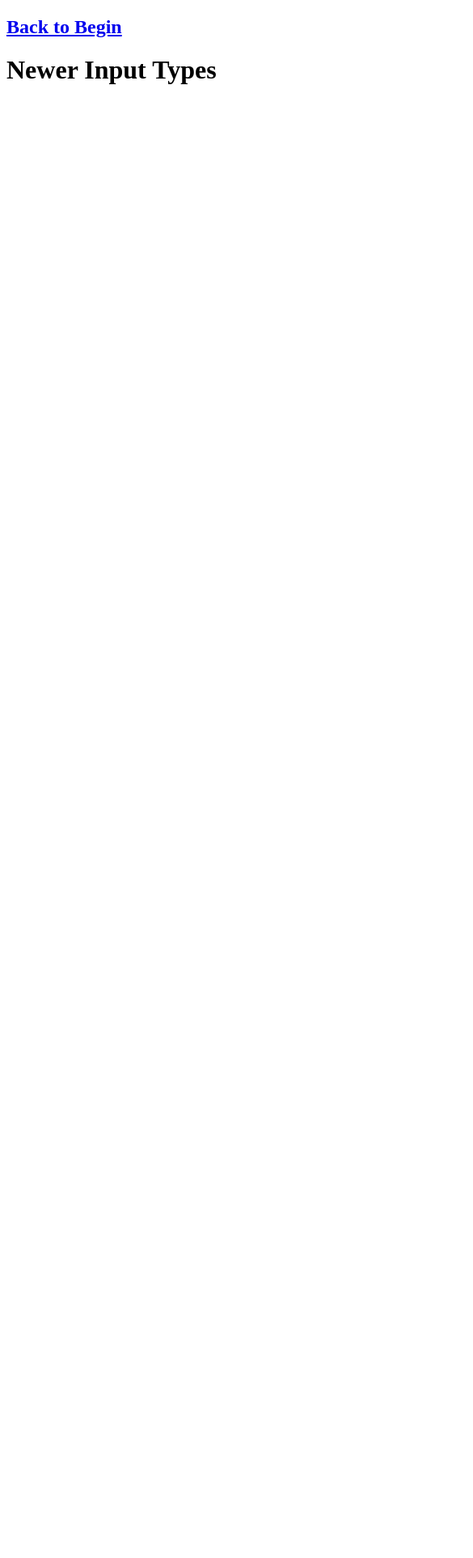
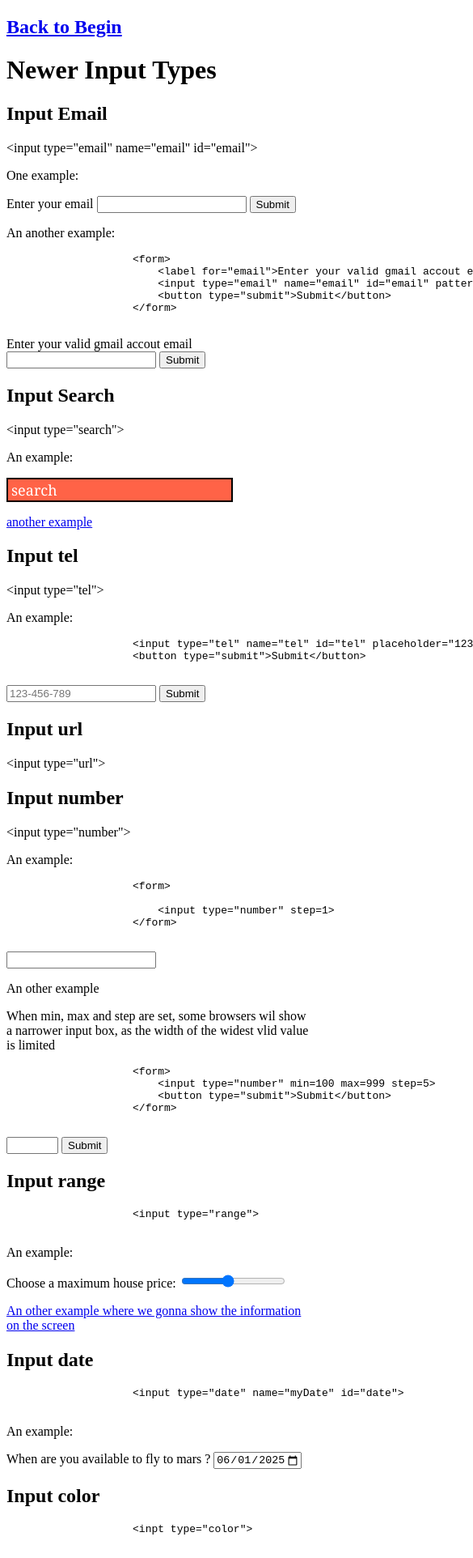
Before and after one commit to akkabb/WebForms, a plain HTML site: page Web_Forms/Section_Part/Newer_inputTypes.html in a window 390 px wide. Shown: the top 1924 px of the page at 81% size, 585 px wide, since content can reach past the window. Before the commit the page ends 844 px from the top, so only its background shows below. Drawn offline with Linux system fonts and the light colour scheme.

```diff
--- a/Web_Forms/CSS/newerInputTypes.css
+++ b/Web_Forms/CSS/newerInputTypes.css
@@ -0,0 +1,52 @@
+/* Styling search input */
+
+input[type="search"] {
+    font-size: 18px;
+    background: tomato;
+    color: #fff;
+    font-family: Georgia, 'Times New Roman', Times, serif;
+    border: 2px solid #000;
+}
+
+input[type="search"]::placeholder {
+    color: #fff;
+    padding-left: 2px;
+}
+
+/* search */
+
+div {
+    display: inline;
+}
+#mySearch {
+    font-size: 2rem;
+    background: brown;
+    font-family: Verdana, Geneva, Tahoma, sans-serif;
+    color: aqua;
+    border: none;
+}
+#mySearch:invalid ~div::after {
+    content: "\292B";
+    padding-left: 7px;
+    color: red;
+    font-size: 2rem;
+}
+#mySearch:valid ~div::after {
+    content: "✓";
+    padding-left: 7px;
+    color: green;
+    font-size: 2rem;
+}
+.btn_submit {
+    font-size: 2rem;
+}
+
+/* Range Input file styling  */
+.rangeInput {
+    display: flex;
+    flex-direction: column;
+    justify-content: center;
+    align-items: center;
+
+}
+/* END Range Input file styling  */
--- /dev/null
+++ b/Web_Forms/Fun_Challenge/Email/email.css
@@ -0,0 +1,21 @@
+.wrapper_emailChallenge {
+    display: flex;
+    flex-direction: column;
+    justify-content: center;
+    align-items: center;
+    min-height: 70vh;
+    font-size: 2rem;
+    line-height: 1.5px;
+}
+
+input {
+    color: #fff;
+    font-size: 2rem;
+    padding: 0.3em;
+}
+input:invalid {
+    background-color: red;
+}
+input:valid {
+    background: green;
+}
--- a/Web_Forms/Section_Part/Newer_inputTypes.html
+++ b/Web_Forms/Section_Part/Newer_inputTypes.html
@@ -14,6 +14,137 @@
             </a>
         </h2>
         <h1>Newer Input Types</h1>
+        <article class="input_email">
+            <h2>Input Email</h2>
+            <div class="format">
+                &ltinput type="email" name="email" id="email"&gt
+            </div>
+            <div class="examples">
+                <p>One example: </p>
+                <form action="">
+                    <label for="email">Enter your email</label>
+                    <input type="email" name="email" id="email">
+                    <button type="submit">Submit</button>
+                </form>
+                <p>An another example: </p>
+                <pre>
+                    &ltform&gt
+                        &ltlabel for="email"&gtEnter your valid gmail accout email&lt/label&gt
+                        &ltinput type="email" name="email" id="email" pattern=".+@gmail.com" title="Please provide a valid gmail"&gt
+                        &ltbutton type="submit"&gtSubmit&lt/button&gt
+                    &lt/form&gt
+                </pre>
+                <form>
+                    <label for="email">Enter your valid gmail accout email</label>
+                    <input type="email" name="email" id="email" pattern=".+@gmail.com" title="Please provide a valid gmail" required>
+                    <button type="submit">Submit</button>
+                </form>
+            </div>
+        </article>
+        <article class="input_search">
+            <h2>Input Search</h2>
+            <div class="format">
+                &ltinput type="search"&gt
+            </div>
+            <div class="examples">
+                <p>An example:</p>
+                <input type="search" name="q" placeholder="search">
+                <p><a href="search_style.html">another example</a></p>
+            </div>
+        </article>
+        <article class="input_tel">
+            <h2>Input tel</h2>
+            <div class="format">
+                &ltinput type="tel"&gt
+            </div>
+            <div class="examples">
+                <p>An example:</p>
+                <pre>
+                    &ltinput type="tel" name="tel" id="tel" placeholder="123-456-789" pattern="[0-9]{3}-[0-9]{3}-[0-9]{3}"&gt
+                    &ltbutton type="submit"&gtSubmit&lt/button&gt
+                </pre>
+                <form>
+                    <input type="tel" name="tel" id="tel" placeholder="123-456-789" pattern="[0-9]{3}-[0-9]{3}-[0-9]{3}">
+                    <button type="submit">Submit</button>
+                </form>
+            </div>
+        </article>
+        <article class="url_type">
+            <h2>Input url</h2>
+            <div class="format">
+                &ltinput type="url"&gt
+            </div>
+        </article>
+        <article class="input_number">
+            <h2>Input number</h2>
+            <div class="format">
+                &ltinput type="number"&gt
+            </div>
+            <div class="examples">
+                <p>An example:</p>
+                <pre>
+                    &ltform&gt
+                        <!-- by default, the step attribute is set to 1 -->
+                        &ltinput type="number" step=1&gt
+                    &lt/form&gt
+                </pre>
+                <form>
+                    <!-- by default, the step attribute is set to 1 -->
+                    <input type="number" step=1>
+                </form>
+                <p>An other example</p>
+                <p>When min, max and step are set, some browsers wil show a narrower input box, as the width of the widest vlid value is limited</p>
+                <pre>
+                    &ltform&gt
+                        &ltinput type="number" min=100 max=999 step=5&gt
+                        &ltbutton type="submit"&gtSubmit&lt/button&gt
+                    &lt/form&gt
+                </pre>
+                <form action="">
+                    <input type="number" min=100 max=999 step=5>
+                    <button type="submit">Submit</button>
+                </form>
+            </div>
+        </article>
+        <article class="range_input">
+            <h2>Input range</h2>
+            <div class="format">
+                <pre>
+                    &ltinput type="range"&gt
+                </pre>
+            </div>
+            <div class="examples">
+                <p>An example:</p>
+                <form>
+                    <label for="price">Choose a maximum house price:</label>
+                    <input type="range" name="price" id="price" min="50000" max="500000" step="1000" value="250000">
+                </form>
+                <p><a href="rangeInput.html">An other example where we gonna show the information on the screen</a></p>
+            </div>
+        </article>
+        <article class="input_date">
+            <h2>Input date</h2>
+            <div class="format">
+                <pre>
+                    &ltinput type="date" name="myDate" id="date"&gt
+                </pre>
+            </div>
+            <div class="examples">
+                <p>An example:</p>
+                <form>
+                    <label for="myDate">When are you available to fly to mars ?</label>
+                    <input type="date" name="myDate" id="myDate" min="2025-01-01" max="2030-01-01" value="2025-06-01" step="10">
+                </form>
+            </div>
+        </article>
+        <article class="input_color">
+            <h2>Input color</h2>
+            <div class="format">
+                <pre>
+                    &ltinpt type="color"&gt
+                </pre>
+            </div>
+        </article>
     </div>
 </body>
 </html>
```
Also changed, not shown: Web_Forms/Fun_Challenge/Color_Picker/toggle.html (added, +12 -0 lines), Web_Forms/Fun_Challenge/Email/email.html (added, +27 -0 lines), Web_Forms/Fun_Challenge/Range/range_picker.html (added, +12 -0 lines), Web_Forms/Fun_Challenge/Toggle/toggle.html (added, +12 -0 lines), Web_Forms/Fun_Challenge/WebForm/webForm.html (added, +14 -0 lines), Web_Forms/Section_Part/fun_challenges.html (added, +24 -0 lines), Web_Forms/Section_Part/rangeInput.html (added, +40 -0 lines), Web_Forms/Section_Part/search_style.html (added, +29 -0 lines), Web_Forms/index.html (+5 -0 lines), Web_Forms/CSS/funChallenges.css (added).
